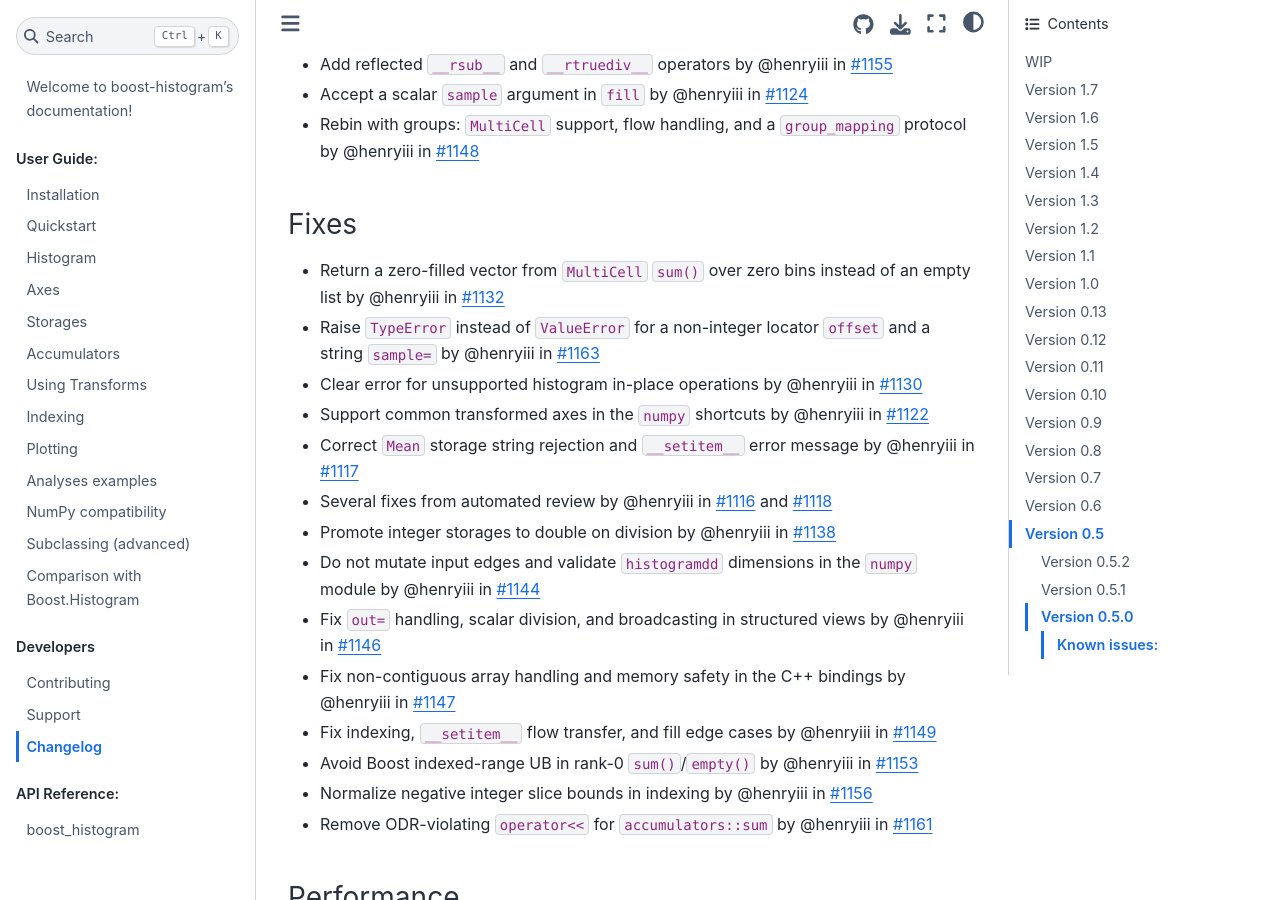
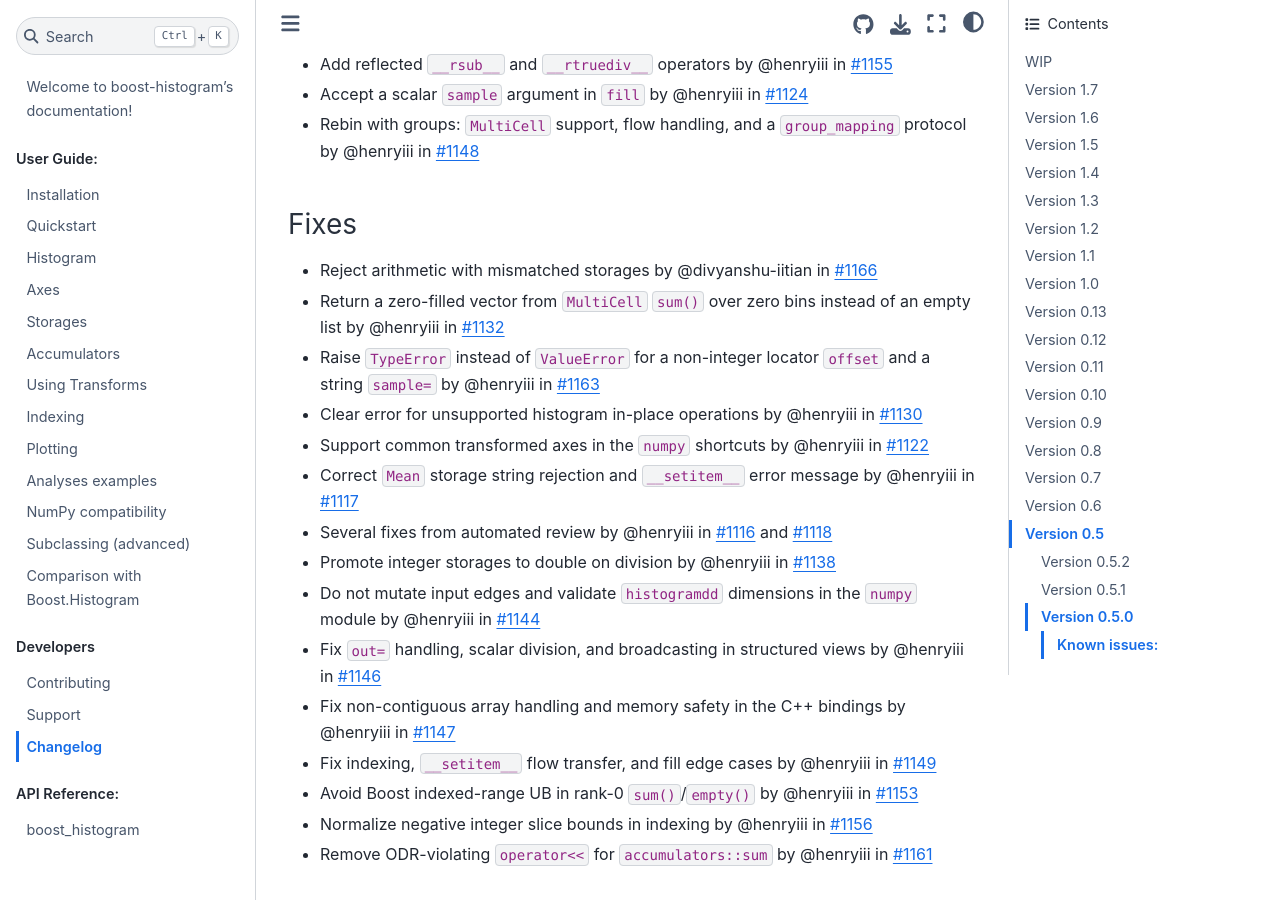
Before and after one commit to scikit-hep/boost-histogram, a Sphinx documentation site: the page built from docs/changelog.md, in a window 1280 px wide and 900 px high, scrolled down 622 px. Built offline with Sphinx 7.4.7 and the Sphinx Book theme 1.1.4, drawn with Linux system fonts in a browser that asks for light colours; pages that are not in the unit, such as notebooks, are missing from menus.

Commit message:
docs: update changelog with new fix entry
Added a new fix for rejecting arithmetic with mismatched storages.

```diff
--- a/docs/changelog.md
+++ b/docs/changelog.md
@@ -20,6 +20,7 @@
 
 #### Fixes
 
+- Reject arithmetic with mismatched storages by @divyanshu-iitian in [#1166][]
 - Return a zero-filled vector from `MultiCell` `sum()` over zero bins instead of an empty list by @henryiii in [#1132][]
 - Raise `TypeError` instead of `ValueError` for a non-integer locator `offset` and a string `sample=` by @henryiii in [#1163][]
 - Clear error for unsupported histogram in-place operations by @henryiii in [#1130][]
@@ -106,6 +107,7 @@
 [#1156]: https://github.com/scikit-hep/boost-histogram/pull/1156
 [#1161]: https://github.com/scikit-hep/boost-histogram/pull/1161
 [#1163]: https://github.com/scikit-hep/boost-histogram/pull/1163
+[#1166]: https://github.com/scikit-hep/boost-histogram/pull/1166
 
 ## Version 1.7
 
```
